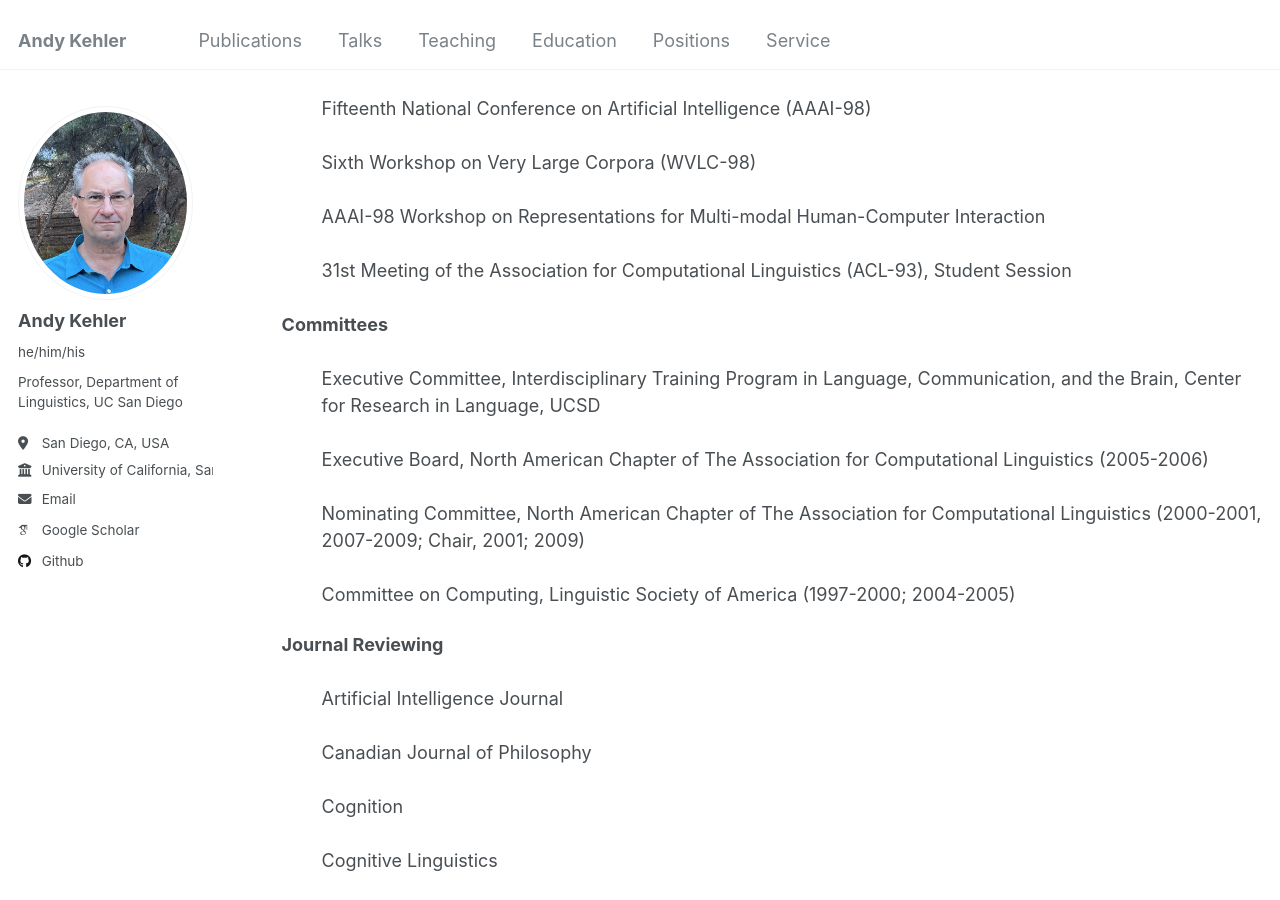
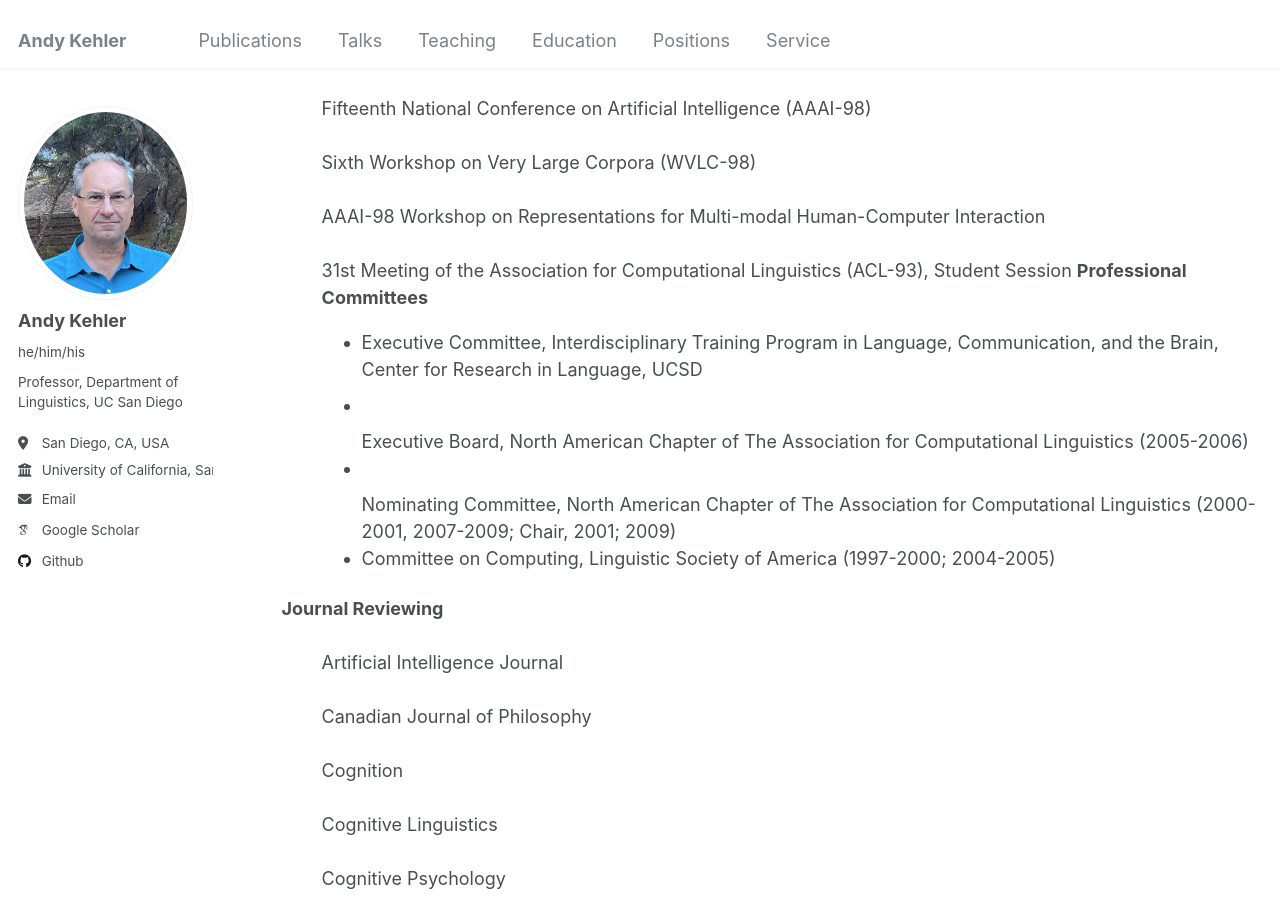
Before and after one commit to akehler/akehler.github.io, a Jekyll site: the page built from _pages/service.html, in a window 1280 px wide and 900 px high, scrolled down 2053 px. Built offline with Jekyll 4.4.1, drawn with Linux system fonts in a browser that asks for light colours; some web fonts are replaced.

Commit message:
Update service.html

```diff
--- a/_pages/service.html
+++ b/_pages/service.html
@@ -192,28 +192,26 @@ Interaction
 31st Meeting of the Association for Computational Linguistics
 (ACL-93), Student Session
 
-<br><br> <DT><STRONG>Committees</STRONG> <DD><code> </code>
-
-<br>
+  <STRONG>Professional Committees</STRONG>
+<ul>
+  <li>
 Executive Committee, Interdisciplinary Training Program in Language,
 Communication, and the Brain, Center for Research in Language, UCSD
 
-<BR>
-<br>
+  <li></li>
 Executive Board, North American Chapter of The Association for
 Computational Linguistics (2005-2006)
 
-<br>
-<br>
+  <li></li>
 Nominating Committee, North American Chapter of The Association for
 Computational Linguistics (2000-2001, 2007-2009; Chair, 2001; 2009)
 
-<BR>
-<BR>
+  <li>
 Committee on Computing, Linguistic Society of
 America (1997-2000; 2004-2005)
+  </li>
+</ul>
 
-<br>
 <p>
 <DT><STRONG>Journal Reviewing</STRONG>
 <DD><code> </code>
```
